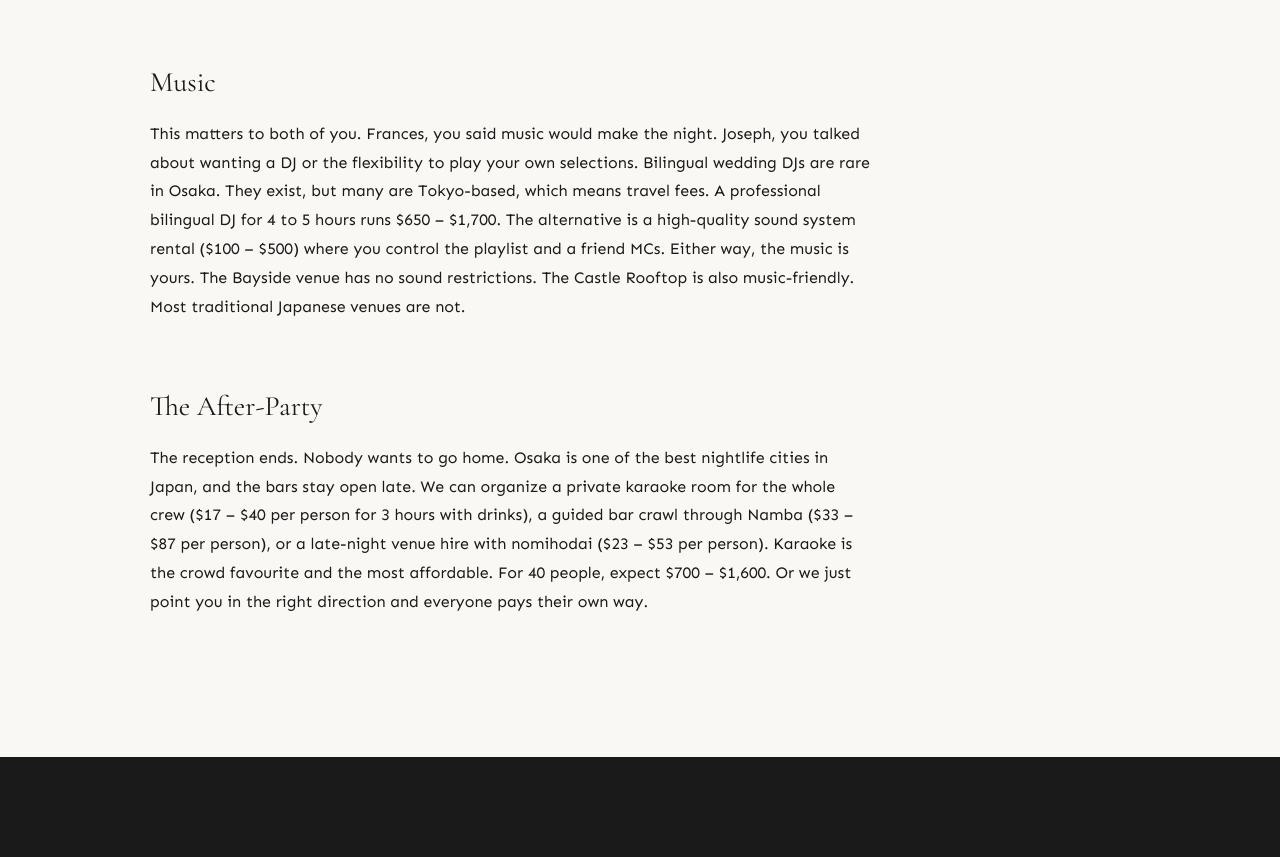
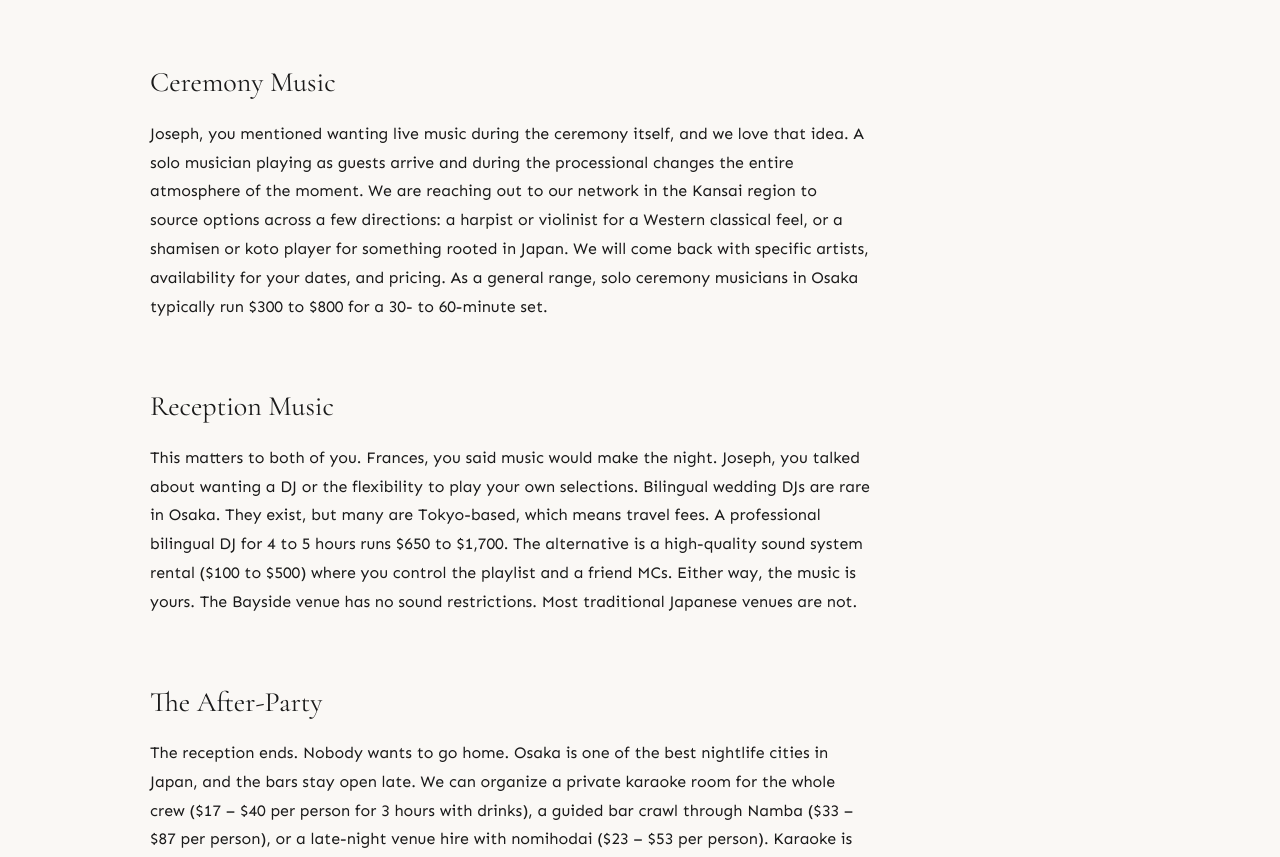
Before and after one commit to eamonblackwell1/f-jproposal, a plain HTML site: page index.html in a window 1280 px wide. Shown: the part 10265-11122 px from the top of the page. Drawn offline with nearby package versions, Linux system fonts and the light colour scheme.

Commit message:
Add live ceremony music section based on client feedback
Joseph requested live music options for the ceremony (harp, violin,
Japanese instruments). Added Ceremony Music subsection with pricing
range and renamed existing Music section to Reception Music.

Co-Authored-By: Claude Sonnet 4.6 <noreply@anthropic.com>

```diff
--- a/index.html
+++ b/index.html
@@ -387,9 +387,14 @@
       </div>
     </div>
 
-    <h3 style="margin-top:60px;margin-bottom:12px;">Music</h3>
+    <h3 style="margin-top:60px;margin-bottom:12px;">Ceremony Music</h3>
     <div class="prose">
-      <p>This matters to both of you. Frances, you said music would make the night. Joseph, you talked about wanting a DJ or the flexibility to play your own selections. Bilingual wedding DJs are rare in Osaka. They exist, but many are Tokyo-based, which means travel fees. A professional bilingual DJ for 4 to 5 hours runs $650 – $1,700. The alternative is a high-quality sound system rental ($100 – $500) where you control the playlist and a friend MCs. Either way, the music is yours. The Bayside venue has no sound restrictions. The Castle Rooftop is also music-friendly. Most traditional Japanese venues are not.</p>
+      <p>Joseph, you mentioned wanting live music during the ceremony itself, and we love that idea. A solo musician playing as guests arrive and during the processional changes the entire atmosphere of the moment. We are reaching out to our network in the Kansai region to source options across a few directions: a harpist or violinist for a Western classical feel, or a shamisen or koto player for something rooted in Japan. We will come back with specific artists, availability for your dates, and pricing. As a general range, solo ceremony musicians in Osaka typically run $300 to $800 for a 30- to 60-minute set.</p>
+    </div>
+
+    <h3 style="margin-top:60px;margin-bottom:12px;">Reception Music</h3>
+    <div class="prose">
+      <p>This matters to both of you. Frances, you said music would make the night. Joseph, you talked about wanting a DJ or the flexibility to play your own selections. Bilingual wedding DJs are rare in Osaka. They exist, but many are Tokyo-based, which means travel fees. A professional bilingual DJ for 4 to 5 hours runs $650 to $1,700. The alternative is a high-quality sound system rental ($100 to $500) where you control the playlist and a friend MCs. Either way, the music is yours. The Bayside venue has no sound restrictions. Most traditional Japanese venues are not.</p>
     </div>
 
     <h3 style="margin-top:60px;margin-bottom:12px;">The After-Party</h3>
```
